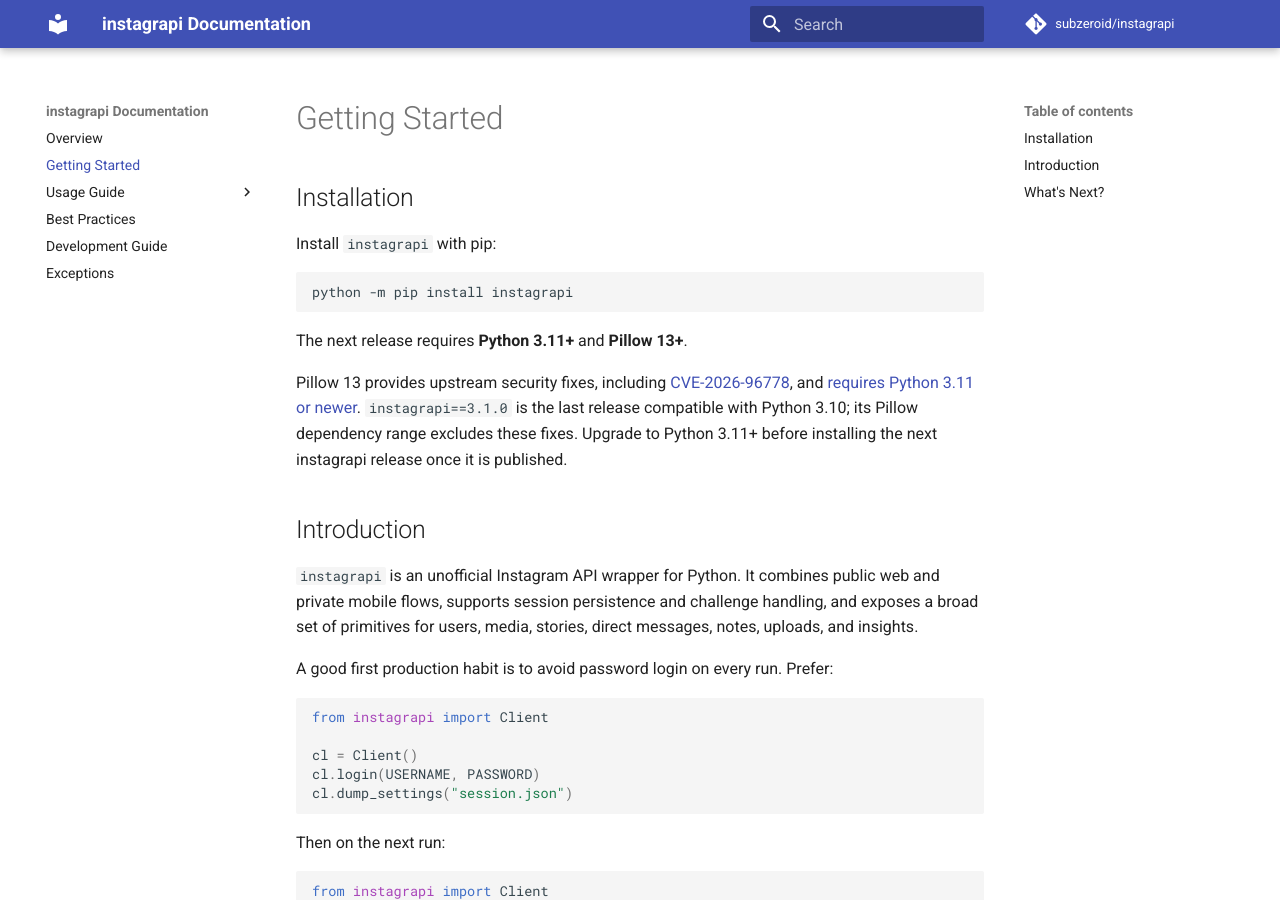
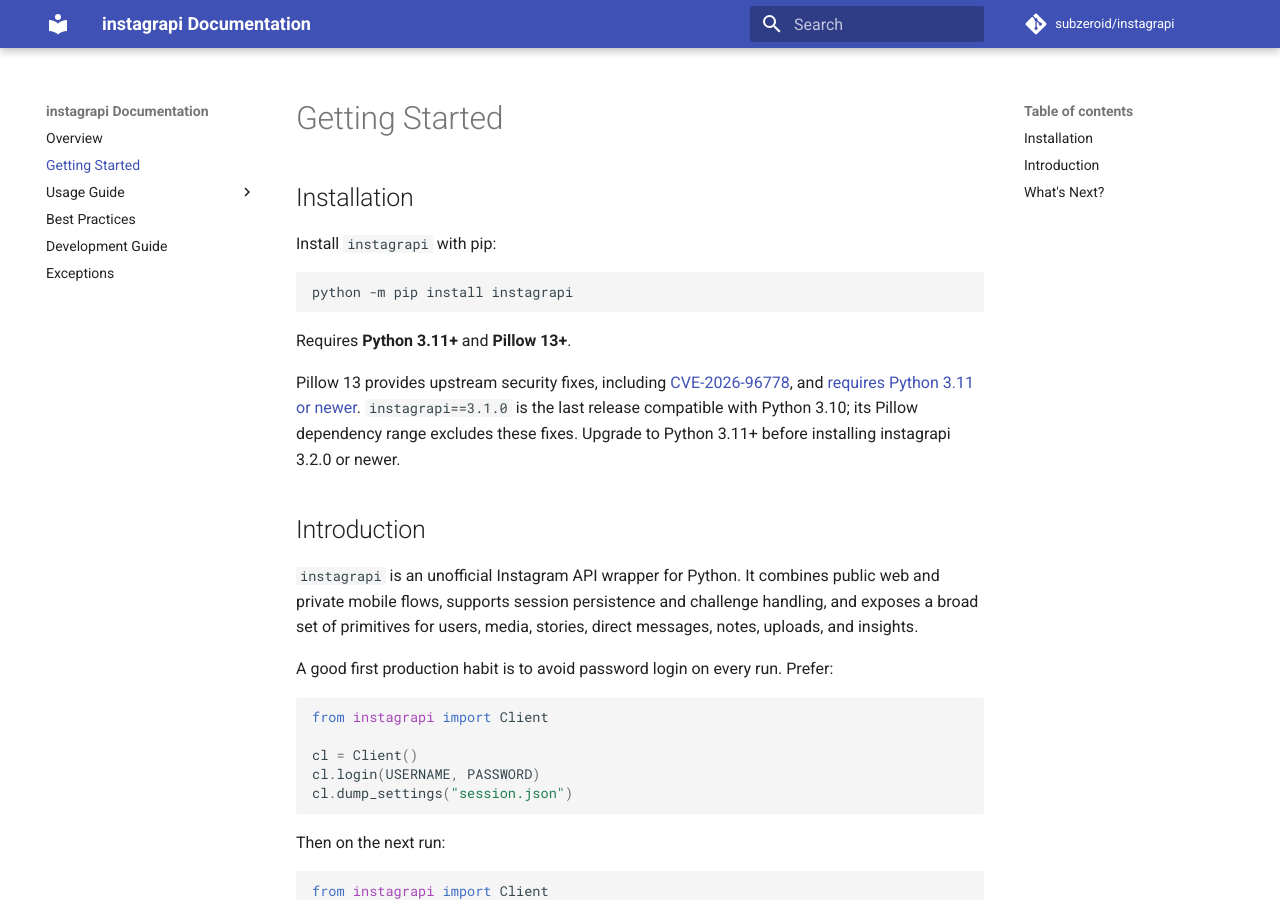
Before and after one commit to del-bestdev/instagrapi, an MkDocs documentation site: the page built from docs/getting-started.md, in a window 1280 px wide and 900 px high. Built offline with MkDocs 1.6.1 and Material for MkDocs 9.7.7, drawn with Linux system fonts in a browser that asks for light colours; comment, search, counter and statistics services are not loaded; the version menu is left out.

Commit message:
release: prepare instagrapi 3.2.0
Publish the Python 3.11 and Pillow 13 requirements and security migration
guidance introduced in #2900.

````diff
--- a/docs/getting-started.md
+++ b/docs/getting-started.md
@@ -8,9 +8,9 @@ Install `instagrapi` with pip:
 python -m pip install instagrapi
 ```
 
-The next release requires **Python 3.11+** and **Pillow 13+**.
+Requires **Python 3.11+** and **Pillow 13+**.
 
-Pillow 13 provides upstream security fixes, including [CVE-2026-96778](https://github.com/python-pillow/Pillow/security/advisories/GHSA-g7cr-3p24-7wf7), and [requires Python 3.11 or newer](https://pypi.org/project/pillow/13.0.0/). `instagrapi==3.1.0` is the last release compatible with Python 3.10; its Pillow dependency range excludes these fixes. Upgrade to Python 3.11+ before installing the next instagrapi release once it is published.
+Pillow 13 provides upstream security fixes, including [CVE-2026-96778](https://github.com/python-pillow/Pillow/security/advisories/GHSA-g7cr-3p24-7wf7), and [requires Python 3.11 or newer](https://pypi.org/project/pillow/13.0.0/). `instagrapi==3.1.0` is the last release compatible with Python 3.10; its Pillow dependency range excludes these fixes. Upgrade to Python 3.11+ before installing instagrapi 3.2.0 or newer.
 
 ## Introduction
 
--- a/pyproject.toml
+++ b/pyproject.toml
@@ -4,7 +4,7 @@ build-backend = "setuptools.build_meta"
 
 [project]
 name = "instagrapi"
-version = "3.1.0"
+version = "3.2.0"
 authors = [
     {name = "Mark Subzeroid", email = "143403577+subzeroid@users.noreply.github.com"}
 ]
````
Also changed, not shown: CHANGELOG.md (+1 -1 lines), README.md (+3 -3 lines), docs/index.md (+2 -2 lines), docs/usage-guide/pydroid.md (+2 -2 lines), docs/usage-guide/story.md (+1 -1 lines), docs/usage-guide/termux.md (+2 -2 lines).
